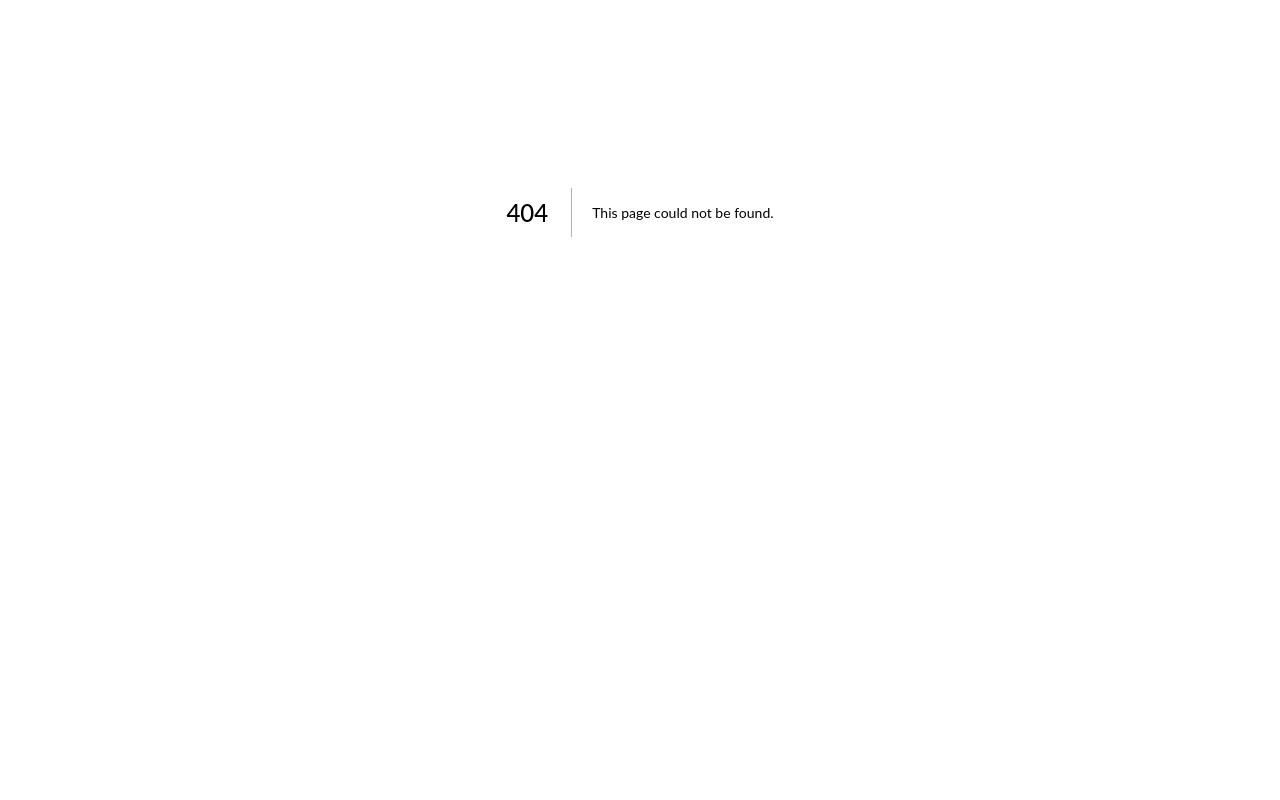
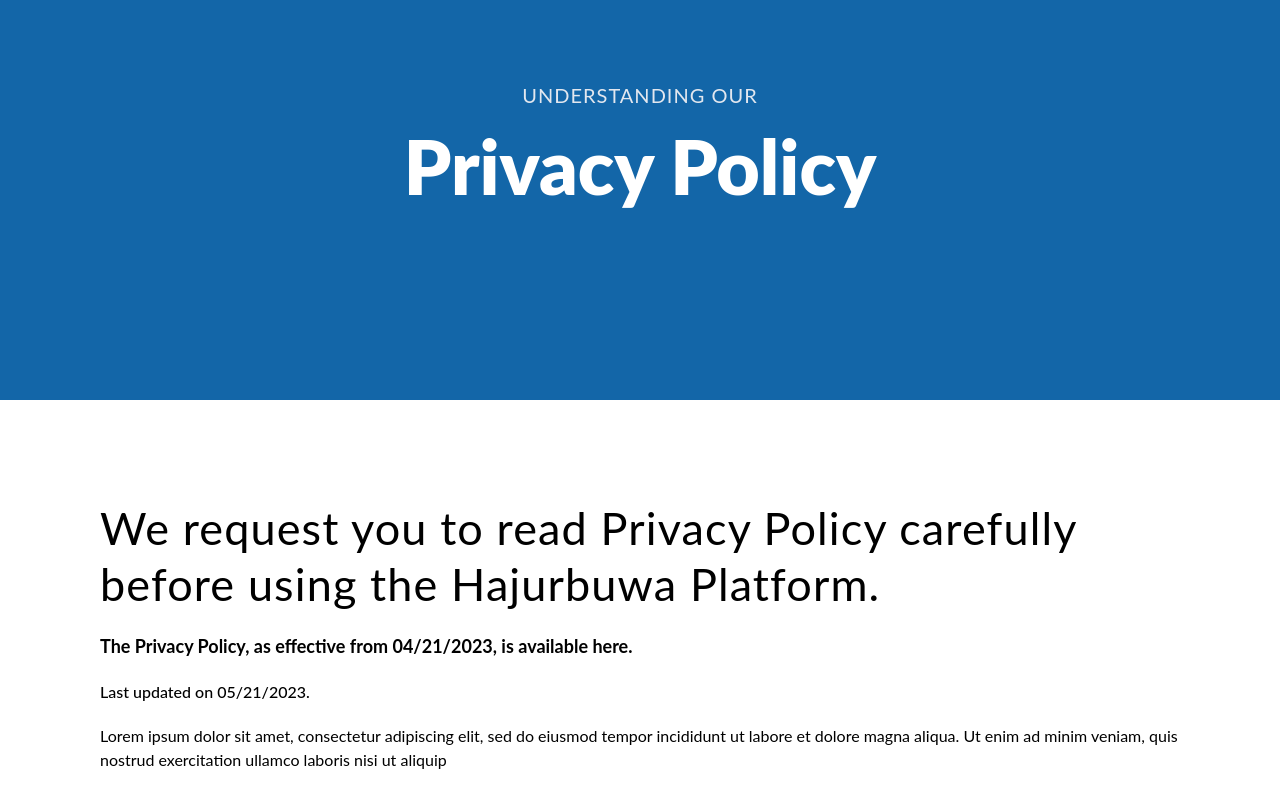
Before and after one commit to Aayush-Skp/seller-hajurbuwa-test, a Next.js app: page /policies/privacy-policy in a window 1280 px wide. Before the commit this address had no page. Shown: the part 300-1100 px from the top of the page. Before the commit the page ends 912 px from the top, so only its background shows below. Built offline with nearby package versions, Linux system fonts and the light colour scheme.

Commit message:
feat: added 404 and 500 pages, added page for policy display

```diff
--- /dev/null
+++ b/src/components/Policies/Content.tsx
@@ -0,0 +1,24 @@
+const Content = () => {
+  return (
+    <div className="h-full w-full relative z-20 text-black px-[25px] md:px-[100px] 3xl:px-[200px] py-[100px]">
+      <div className="text-[28px] md:text-[35px] lg:text-[40px] xl:text-[45px] 3xl:text-[60px] tracking-wide leading-tight">
+        We request you to read Privacy Policy carefully before using the
+        Hajurbuwa Platform.
+      </div>
+      <div className="text-[18px] font-bold mt-[20px]">
+        {' '}
+        The Privacy Policy, as effective from 04/21/2023, is available here.
+      </div>
+      <div className="text-[16px] font-medium mt-[20px]">
+        Last updated on 05/21/2023.
+      </div>
+      <div className="text-[16px] mt-[20px] leading-normal">
+        Lorem ipsum dolor sit amet, consectetur adipiscing elit, sed do eiusmod
+        tempor incididunt ut labore et dolore magna aliqua. Ut enim ad minim
+        veniam, quis nostrud exercitation ullamco laboris nisi ut aliquip
+      </div>
+    </div>
+  );
+};
+
+export default Content;
--- /dev/null
+++ b/src/components/Policies/Hero.tsx
@@ -0,0 +1,18 @@
+import React from 'react';
+import Intersection from './Intersection';
+
+const Hero = () => {
+  return (
+    <div className=" w-full flex justify-end pb-[100px] lg:pb-[200px] h-full items-center flex-col pt-[200px] px-[20px] lg:px-[100px]">
+      <div className="text-gray-250 uppercase text-center text-xs md:text-base lg:text-xl lg:w-[687px] leading-snug tracking-wider mt-4">
+        Understanding our
+      </div>
+      <div className="text-white text-center font-black text-[40px] md:text-[70px] lg:text-[90px] xl:text-[75px] lg:w-[687px] lg:h-[180px] leading-none mt-5">
+        Privacy Policy
+      </div>
+      {/* <Intersection /> */}
+    </div>
+  );
+};
+
+export default Hero;
--- /dev/null
+++ b/src/components/Policies/Intersection.tsx
@@ -0,0 +1,11 @@
+import React from 'react';
+
+const Intersection = () => {
+  return (
+    <>
+      {/* <div className="absolute h-[11877px] w-[11877px] rounded-full  z-10 overflow-hidden"></div> */}
+    </>
+  );
+};
+
+export default Intersection;
--- /dev/null
+++ b/src/components/Policies/Landing.tsx
@@ -0,0 +1,14 @@
+import React from 'react';
+import Navbar from '../onboarding/Navbar';
+import Hero from './Hero';
+
+const Landing = () => {
+  return (
+    <div className="h-[700px] w-full bg-blue-700 z-0">
+      <Navbar />
+      <Hero />
+    </div>
+  );
+};
+
+export default Landing;
--- a/src/constants/publicRoutes.ts
+++ b/src/constants/publicRoutes.ts
@@ -5,4 +5,8 @@
   '/register',
   '/_error',
   '/forgot-password',
+  '/policies',
+  '/policies/privacy-policy',
+  '/404',
+  '/500',
 ];
--- /dev/null
+++ b/src/pages/404.tsx
@@ -0,0 +1,30 @@
+import Navbar from '../components/onboarding/Navbar';
+
+const NotFoundPage = () => {
+  return (
+    <div className="h-screen w-screen relative bg-blue-900">
+      <Navbar />
+      <div className="w-full flex justify-center items-center lg:justify-start">
+        <div className="flex justify-center lg:justify-start lg:items-start lg:w-2/3 2xl:w-1/2 items-center flex-col text-center lg:text-left mt-20 px-8 md:px-[100px] lg:px-[50px] xl:px-[100px] 3xl:px-[200px]">
+          <div className="font-bold text-[20px] md:text-[30px] 2xl:text-[40px] text-white leading-none my-2">
+            You can see this?
+          </div>
+          <div className="font-bold text-[40px] md:text-[60px] lg:text-[75px] text-white leading-none my-2">
+            But Hajurbuwa cannot.
+          </div>
+          <div className="text-[12px] md:text-[16px] lg:text-[20px] text-white my-2 leading-normal tracking-wide">
+            The page you are looking for may have been moved, deleted, or
+            possibly never existed.
+          </div>
+          <div className="flex flex-row items-center justify-start bg-black text-white px-[35px] py-[14px] mt-4 lg:mt-8 rounded-full border-white border-2">
+            <div className="flex flex-col px-4">
+              <div className="text-[20px] font-medium">Return Home</div>
+            </div>
+          </div>
+        </div>
+      </div>
+    </div>
+  );
+};
+
+export default NotFoundPage;
--- /dev/null
+++ b/src/pages/500.tsx
@@ -0,0 +1,29 @@
+import Navbar from '../components/onboarding/Navbar';
+
+const NetworkErrorPage = () => {
+  return (
+    <div className="h-screen w-screen relative bg-blue-900">
+      <Navbar />
+      <div className="w-full flex justify-center items-center lg:justify-start">
+        <div className="flex justify-center lg:justify-start lg:items-start lg:w-2/3 2xl:w-1/2 items-center flex-col text-center lg:text-left mt-20 px-8 md:px-[100px] lg:px-[50px] xl:px-[100px] 3xl:px-[200px]">
+          <div className="font-bold text-[20px] md:text-[30px] text-white leading-none my-2">
+          Hajurbuwa is trying to reach you.
+          </div>
+          <div className="font-bold text-[40px] md:text-[60px] lg:text-[75px] text-white leading-none my-2">
+          Network error.
+          </div>
+          <div className="text-[12px] md:text-[16px] lg:text-[20px] text-white my-2 leading-normal tracking-wide">
+          Looks like the internet elves have gone on strike and left us with a network error. It&apos;s like trying to communicate with a teenager who&apos;s got their headphones on - you just can&apos;t get through!
+          </div>
+          <div className="flex flex-row items-center justify-start bg-black text-white px-[35px] py-[14px] mt-4 lg:mt-8 rounded-full border-white border-2">
+            <div className="flex flex-col px-4">
+              <div className="text-[20px] font-medium">Refresh</div>
+            </div>
+          </div>
+        </div>
+      </div>
+    </div>
+  );
+};
+
+export default NetworkErrorPage;
--- /dev/null
+++ b/src/pages/policies/privacy-policy.tsx
@@ -0,0 +1,16 @@
+import React from 'react';
+import Landing from '../../components/Policies/Landing';
+import Content from '../../components/Policies/Content';
+import Footer from '../../components/onboarding/Footer';
+
+const PrivacyPolicy = () => {
+  return (
+    <div className="overflow-hidden">
+      <Landing />
+      <Content />
+      <Footer />
+    </div>
+  );
+};
+
+export default PrivacyPolicy;
--- a/src/styles/globals.css
+++ b/src/styles/globals.css
@@ -6,4 +6,5 @@
 
 * {
   font-family: "Lato", sans-serif;
+
 }
--- a/tailwind.config.js
+++ b/tailwind.config.js
@@ -4,7 +4,7 @@
   theme: {
     extend: {
       screens: {
-        '3xl': "1920px",
+        '3xl': '1920px',
       },
     },
     colors: {
@@ -18,6 +18,7 @@
       blue: {
         700: '#1366A8',
         800: '#09091A',
+        900: '#273B4A',
       },
       gray: {
         100: '#F2F2F2',
```
Also changed, not shown: src/components/CategorySelection.tsx (line endings or trailing spaces).
